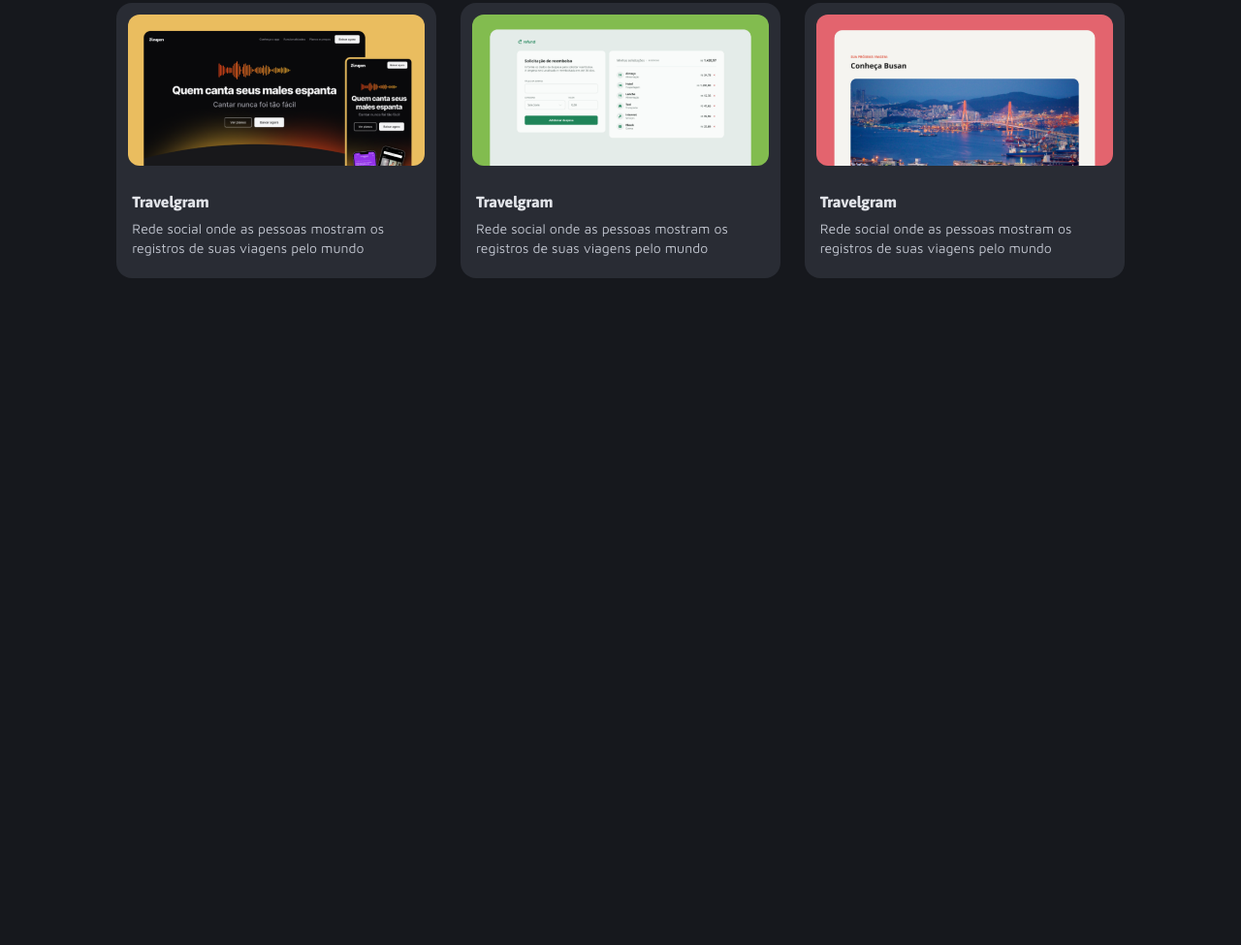
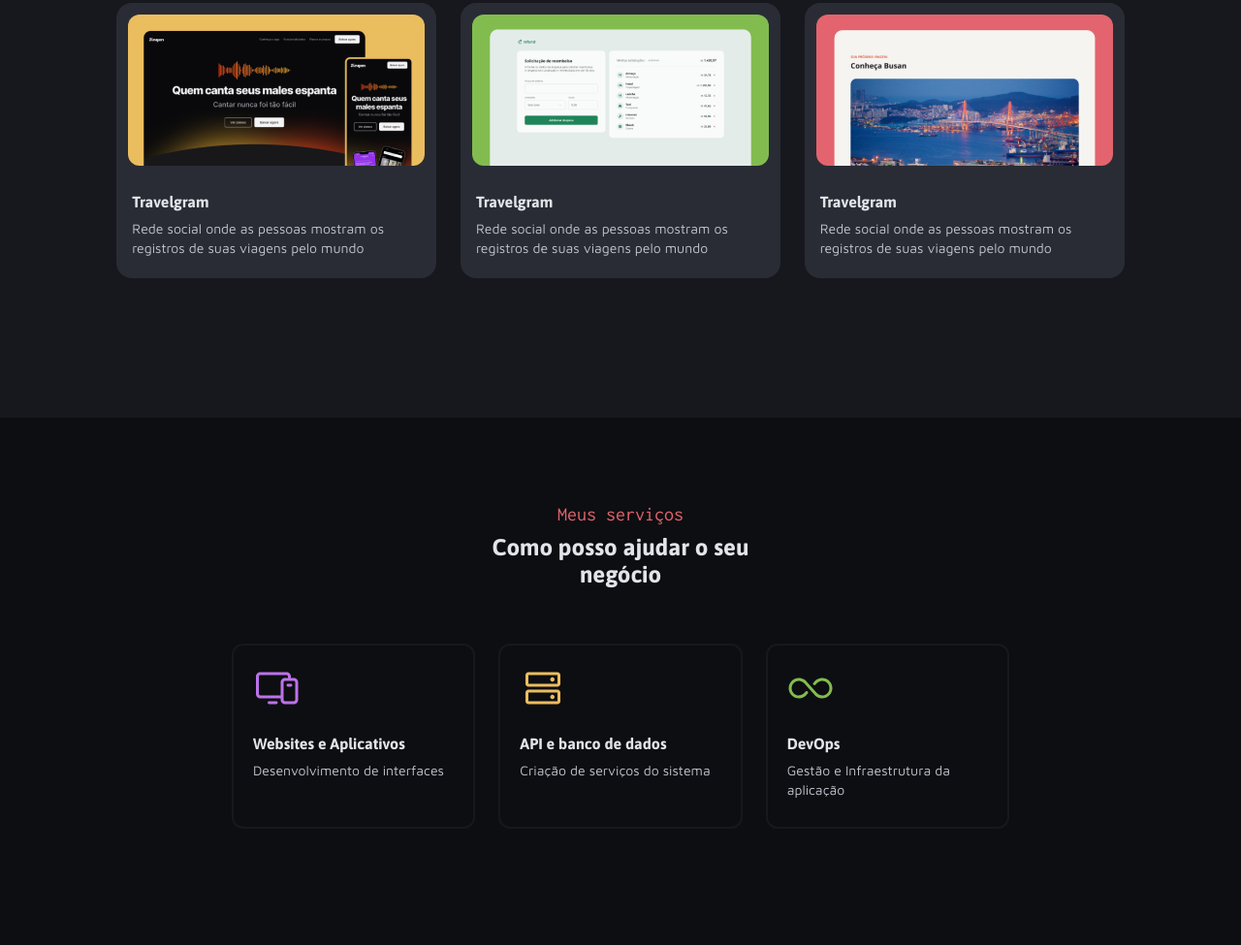
Before and after one commit to ldealis-dev/portifolio-dev, a plain HTML site: page index.html in a window 1280 px wide. Shown: the part 1236-2211 px from the top of the page at 97% size. Before the commit the page ends 1667 px from the top, so only its background shows below. Drawn offline with Linux system fonts and the light colour scheme.

Commit message:
adding services section

```diff
--- a/index.html
+++ b/index.html
@@ -122,6 +122,35 @@
                 </div>
             </div>
         </section>
+        <section id="services">
+            <header class="services-header">
+                <p class="highlight">Meus serviços</p>
+                <h6 class="title-md">Como posso ajudar o seu negócio</h6>
+            </header>
+            <div id="grid-services">
+                <div class="services-card">
+                    <img src="./assets/Devices.svg" alt="ícone roxo de computador simbolizando devices">
+                    <div>
+                        <h6 class="title-sm">Websites e Aplicativos</h6>
+                        <p class="text-sm">Desenvolvimento de interfaces</p>
+                    </div>
+                </div>
+                <div class="services-card">
+                    <img src="./assets/HardDrives.svg" alt="ícone amarelo de hard drive simbolizando banco de dados">
+                    <div>
+                        <h6 class="title-sm">API e banco de dados</h6>
+                        <p class="text-sm">Criação de serviços do sistema</p>
+                    </div>
+                </div>
+                <div class="services-card">
+                    <img src="./assets/Infinity.svg" alt="ícone verde de infinity simbolizando devops">
+                    <div>
+                        <h6 class="title-sm">DevOps</h6>
+                        <p class="text-sm">Gestão e Infraestrutura da aplicação</p>
+                    </div>
+                </div>
+            </div>
+        </section>
 
     </main>
 </body>
--- a/styles/global.css
+++ b/styles/global.css
@@ -21,12 +21,12 @@
     --font-inconsolota: "Inconsolata", monospace;
     --font-asap: "Asap", sans-serif;
 
-    --title-lg: 800 56px/120% var(--font-asap);
-    --title-md: 800 24px/120% var(--font-asap);
-    --title-sm: 800 16px/120% var(--font-asap);
-    --subtitle: 20px/120% var(--font-inconsolota);
+    --title-lg: 700 56px/120% var(--font-asap);
+    --title-md: 700 24px/120% var(--font-asap);
+    --title-sm: 700 16px/120% var(--font-asap);
     --text-md: 16px/140% var(--font-maven);
     --text-sm: 14px/140% var(--font-maven);
+    --subtitle: 20px/120% var(--font-inconsolota);
 
 }
 
--- a/styles/index.css
+++ b/styles/index.css
@@ -2,3 +2,5 @@
 @import url(intro.css);
 @import url(tags.css);
 @import url(projects.css);
+@import url(services.css);
+@import url(utility.css);
--- /dev/null
+++ b/styles/services.css
@@ -0,0 +1,37 @@
+#services {
+    background-color: var(--gray-100);
+    padding-bottom: 120px;
+
+    .services-header {
+        display: inline-block;
+        margin: 88px 500px 56px;
+        /* margin-top: 88px;
+        margin-bottom: 56px; */
+        text-align: center;
+    }
+
+    p {
+        margin-bottom: 8px;
+    }
+}
+
+#grid-services {
+    margin-inline: 239px;
+    display: grid;
+    grid-template-columns: 1fr 1fr 1fr;
+    gap: 24px;
+
+    .services-card {
+        padding: 20px;
+        border: 2px solid var(--gray-200);
+        border-radius: 12px;
+
+        div {
+            padding-top: 20px;
+
+            p {
+                padding-top: 8px;
+            }
+        }
+    }
+}
--- /dev/null
+++ b/styles/utility.css
@@ -0,0 +1,27 @@
+.title-lg {
+    font: var(--title-lg);
+}
+
+.title-md {
+    font: var(--title-md);
+    color: var(--gray-600);
+}
+
+.title-sm {
+    font: var(--title-sm);
+    color: var(--gray-600);
+}
+
+.text-base {
+    font: var(--text-md);
+}
+
+.text-sm {
+    font: var(--text-sm);
+    color: var(--gray-500);
+}
+
+.highlight {
+    font: var(--subtitle);
+    color: var(--red);
+}
```
Also changed, not shown: assets/Devices.svg (added), assets/HardDrives.svg (added), assets/Infinity.svg (added).
